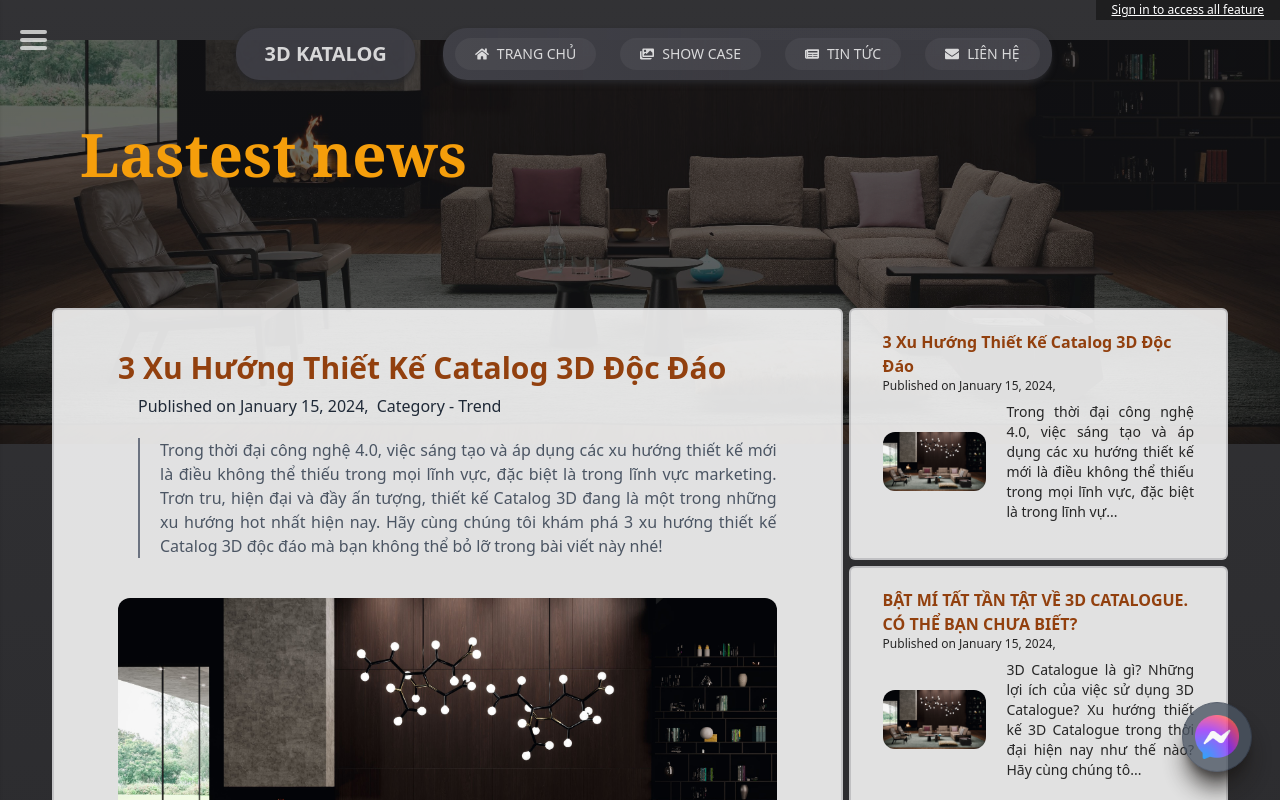
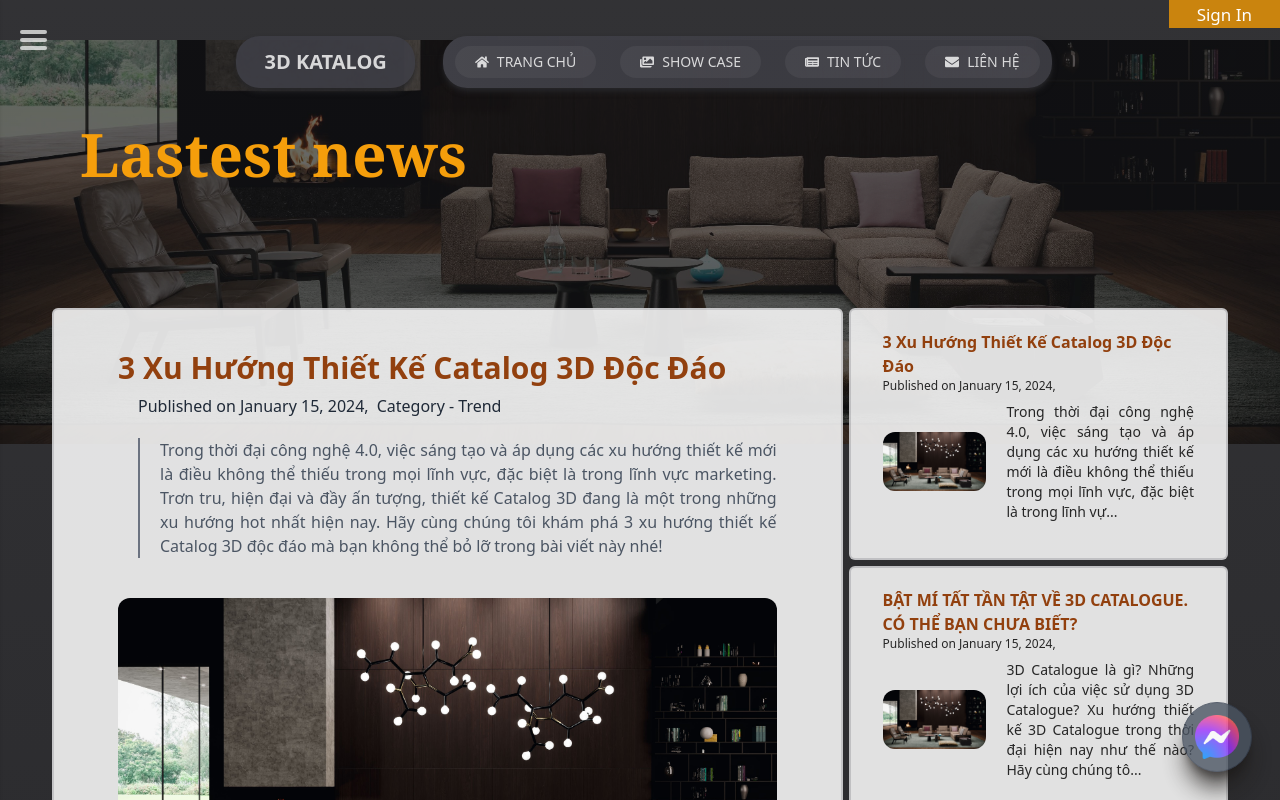
Before and after one commit to namke-dev/ThreeD-Catalog, a Next.js app: page /news in a window 1280 px wide. Shown: the top 800 px of the page. Built offline with nearby package versions, Linux system fonts and the light colour scheme; no server answers.

Commit message:
format code

```diff
--- a/src/components/layouts/HomePageIntro.jsx
+++ b/src/components/layouts/HomePageIntro.jsx
@@ -16,7 +16,7 @@ export default function HomePageIntro() {
         md:mt-5 md:-ml-24"
       >
         <div
-          className="h-[680px] w-[680px] rounded-full
+          className="md:h-[680px] md:w-[680px] rounded-full
          dark:bg-white/50 bg-black/50"
         ></div>
       </div>
@@ -42,7 +42,7 @@ export default function HomePageIntro() {
           ) : (
             <div
               className="absolute
-              h-[100vh] md:h-[82vh] w-[100%] md:mt-6 md:rounded-[10px] bg-black/70"
+              h-[100vh] md:h-[82vh] w-[100%] md:mt-6 md:rounded-[10px] bg-white/70 dark:bg-black/70"
             />
           )}
         </div>
--- a/src/components/layouts/LoginBar.jsx
+++ b/src/components/layouts/LoginBar.jsx
@@ -50,7 +50,7 @@ export default function LoginBar() {
     return (
       <div
         className="flex w-full justify-end items-center
-        mb-2 h-5"
+        mb-2 h-auto"
       >
         <div
           className="
@@ -62,7 +62,7 @@ export default function LoginBar() {
             className="inline-flex items-center justify-center
             text-white text-[17px]
             bg-amber-500/80
-            pt-2 px-7 pb-0.5
+            px-5 pty-0.5
             hover:bg-amber-500 focus:outline-none"
             onClick={() => {
               setToggle(!toggle);
@@ -71,7 +71,7 @@ export default function LoginBar() {
           >
             Tài khoản
             <svg
-              className="-mr-1 h-2 w-5 "
+              className="h-2 w-5 "
               xmlns="http://www.w3.org/2000/svg"
               viewBox="0 0 10 20"
               fill="currentColor"
@@ -132,21 +132,23 @@ export default function LoginBar() {
   return (
     <div
       className="flex w-full justify-end items-center
-    mb-2 h-5"
+    mb-2 h-auto"
     >
       <div
         className="
         flex justify-center
-        text-left bg-black/40 h-5"
+        text-left bg-black/40 h-auto"
       >
         <Link
           href="/signin"
-          className="text-black/60 inline-flex items-center justify-center px-4 py-0
-          text-white text-xs hover:bg-white/20 focus:outline-none
-          underline
+          className="inline-flex items-center justify-center
+          text-white text-[17px]
+          bg-amber-500/80
+          pt-0.5 px-7
+          hover:bg-amber-500 focus:outline-none
           "
         >
-          Sign in to access all feature
+          Sign In
         </Link>
       </div>
     </div>
--- a/src/components/layouts/Navbar.jsx
+++ b/src/components/layouts/Navbar.jsx
@@ -16,7 +16,7 @@ export default function Navbar() {
         <Link href={"/"} title="Trang chủ">
           <Logo />
         </Link>
-        <div className="flex flex-row flex-wrap gap-6 lg:px-3 dark:text-white/80 text-black/80 hover:text-amber-600 bg-gradient-to-r from-amber-50/90 via-amber-50/90 to-yellow-50/90 dark:from-zinc-700 dark:via-zinc-700/90 dark:to-zinc-700/90 rounded-3xl py-0.5 shadow-md duration-300 dark:shadow-zinc-800">
+        <div className="flex flex-row flex-wrap md:gap-6 gap-2 lg:px-3 dark:text-white/80 text-black/80 hover:text-amber-600 bg-gradient-to-r from-amber-50/90 via-amber-50/90 to-yellow-50/90 dark:from-zinc-700 dark:via-zinc-700/90 dark:to-zinc-700/90 rounded-3xl py-0.5 shadow-md duration-300 dark:shadow-zinc-800">
           <Link href={"/"} title="Trang chủ">
             <NavbartButton active={isCurrentPage("/")} icon={<FaHome />}>
               TRANG CHỦ
--- a/src/components/layouts/NewsCart.jsx
+++ b/src/components/layouts/NewsCart.jsx
@@ -34,13 +34,9 @@ const NewsCard = ({ news, isExpanded, className }) => {
       </p>
       {isExpanded && (
         <p
-          className="font-normal
-        whitespace-pre-line
-        text-justify
-        pb-16"
-        >
-          {news.content}
-        </p>
+          className="font-normal whitespace-pre-line text-justify pb-16"
+          dangerouslySetInnerHTML={{ __html: news.content }}
+        ></p>
       )}
     </div>
   );
```
Also changed, not shown: src/data/news_data.js (+1 -1 lines).
